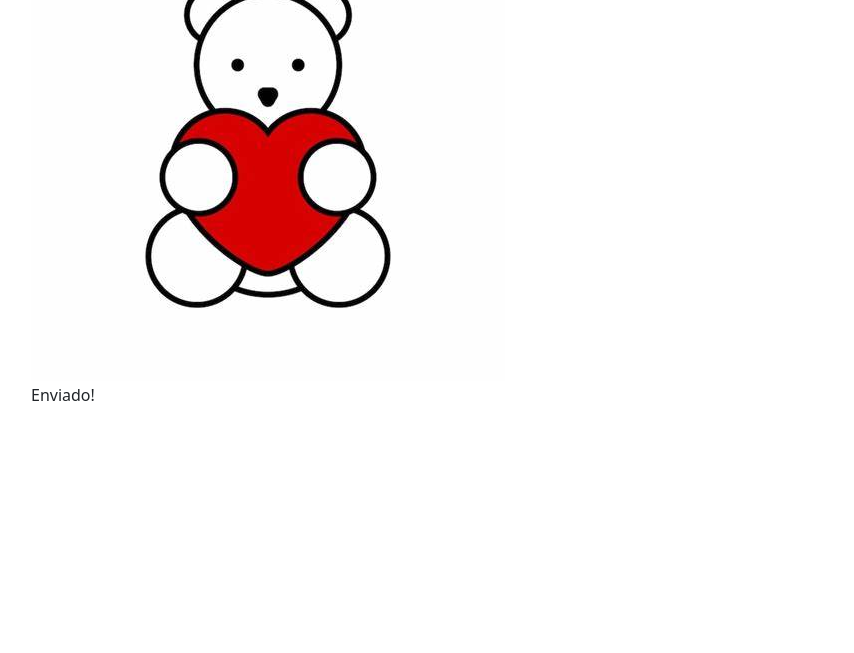
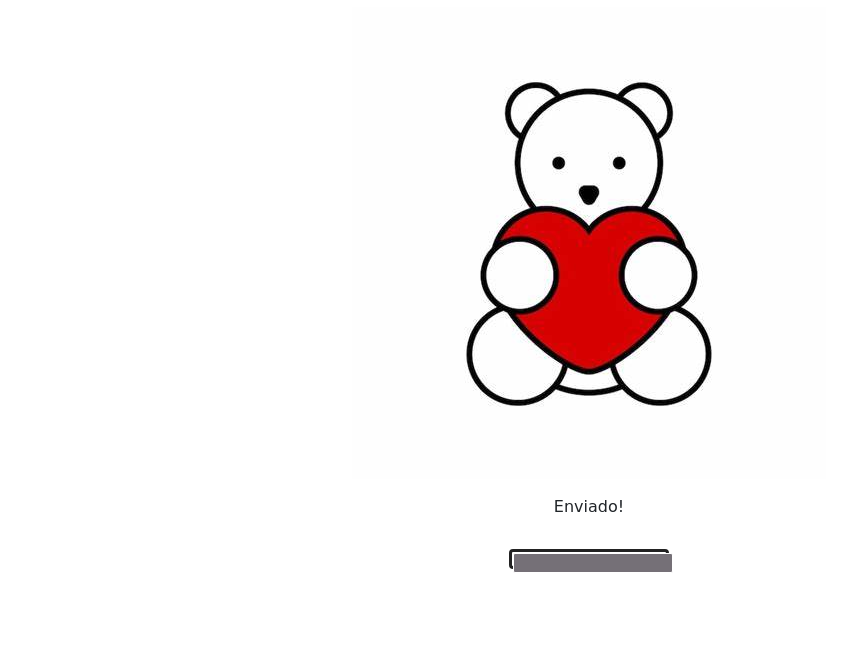
Before and after one commit to IVJO2007/PRIMERA_PRACTICA, a plain HTML site: page index.html in a window 1280 px wide. Shown: the part 147-800 px from the top of the page, without its empty margins (51-905 px from the left). Drawn offline with Linux system fonts and the light colour scheme.

Commit message:
Add files via upload

```diff
--- a/Abrz.css
+++ b/Abrz.css
@@ -1,4 +1,4 @@
-/*@import url('https://fonts.googleapis.com');*/
+/*@import url('https://fonts.googleapis.com'); https://ivjo2007.github.io/PRIMERA_PRACTICA/*/
 * {
     margin: 0;
     padding: 0;
--- a/index.html
+++ b/index.html
@@ -4,7 +4,7 @@
     <meta charset="UTF-8">
     <meta name="viewport" content="width=device-width, initial-scale=1.0">
     <title>Document</title>
-    <link rel="stylesheet" href="Abrz.css.css">
+    <link rel="stylesheet" href="Abrz.css">
     <link rel="stylesheet" href="boostrapp.css" />
 </head>
 <body>
```
